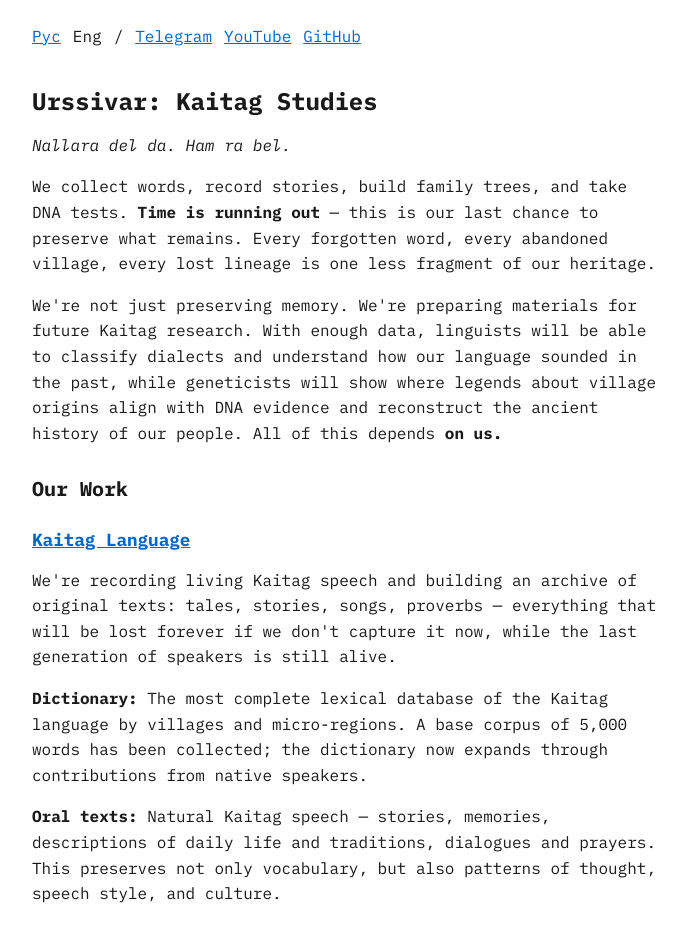
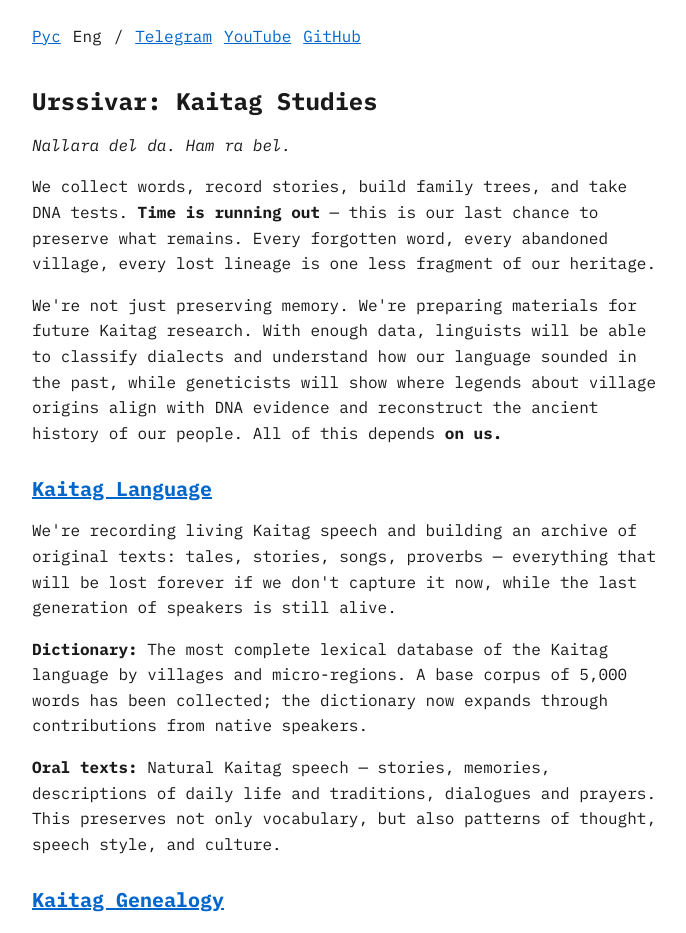
Before and after one commit to urssivar/urssivar, a Nuxt app: page / in a window 1280 px wide. Shown: the top 933 px of the page, without its empty margins (296-982 px from the left). Built offline with nearby package versions, Linux system fonts and the light colour scheme.

Commit message:
Simplify text

```diff
--- a/app/pages/index.vue
+++ b/app/pages/index.vue
@@ -30,11 +30,9 @@ useSeoMeta({
             and reconstruct the ancient history of our people. All of this depends <strong>on us.</strong>
         </p>
 
-        <h2>Our Work</h2>
-
-        <h3>
+        <h2>
             <NuxtLink to="https://codex.urssivar.com">Kaitag Language</NuxtLink>
-        </h3>
+        </h2>
         <p>
             We're recording living Kaitag speech and building an archive of original texts: tales, stories, songs,
             proverbs —
@@ -54,9 +52,9 @@ useSeoMeta({
             culture.
         </p>
 
-        <h3>
+        <h2>
             <NuxtLink to="https://www.familytreedna.com/groups/kaitag/about">Kaitag Genealogy</NuxtLink>
-        </h3>
+        </h2>
         <p>
             We compile Kaitag family trees — names, lifespans, villages of origin, and migration patterns.
             We also use DNA testing to establish ancient origins and kinship connections.
--- a/app/pages/ru/index.vue
+++ b/app/pages/ru/index.vue
@@ -38,11 +38,9 @@ useHead({
             и смогут реконструировать древнюю историю нашего народа. И всё это зависит <strong>от нас.</strong>
         </p>
 
-        <h2>Наша работа</h2>
-
-        <h3>
+        <h2>
             <NuxtLink to="https://codex.urssivar.com/ru">Кайтагский язык</NuxtLink>
-        </h3>
+        </h2>
         <p>
             Мы записываем живую кайтагскую речь и составляем архив оригинальных текстов: сказки, рассказы, песни,
             пословицы —
@@ -60,9 +58,9 @@ useHead({
             диалоги и молитвы. Это сохраняет не только лексику, но и образ мышления, стиль речи, культуру.
         </p>
 
-        <h3>
+        <h2>
             <NuxtLink to="https://www.familytreedna.com/groups/kaitag/about">Кайтагская генеалогия</NuxtLink>
-        </h3>
+        </h2>
         <p>
             Мы составляем кайтагские фамильные древа — имена, годы жизни, родные сёла и миграции.
             А также используем ДНК-тестирование, чтобы установить древние истоки и родственные связи.
```
